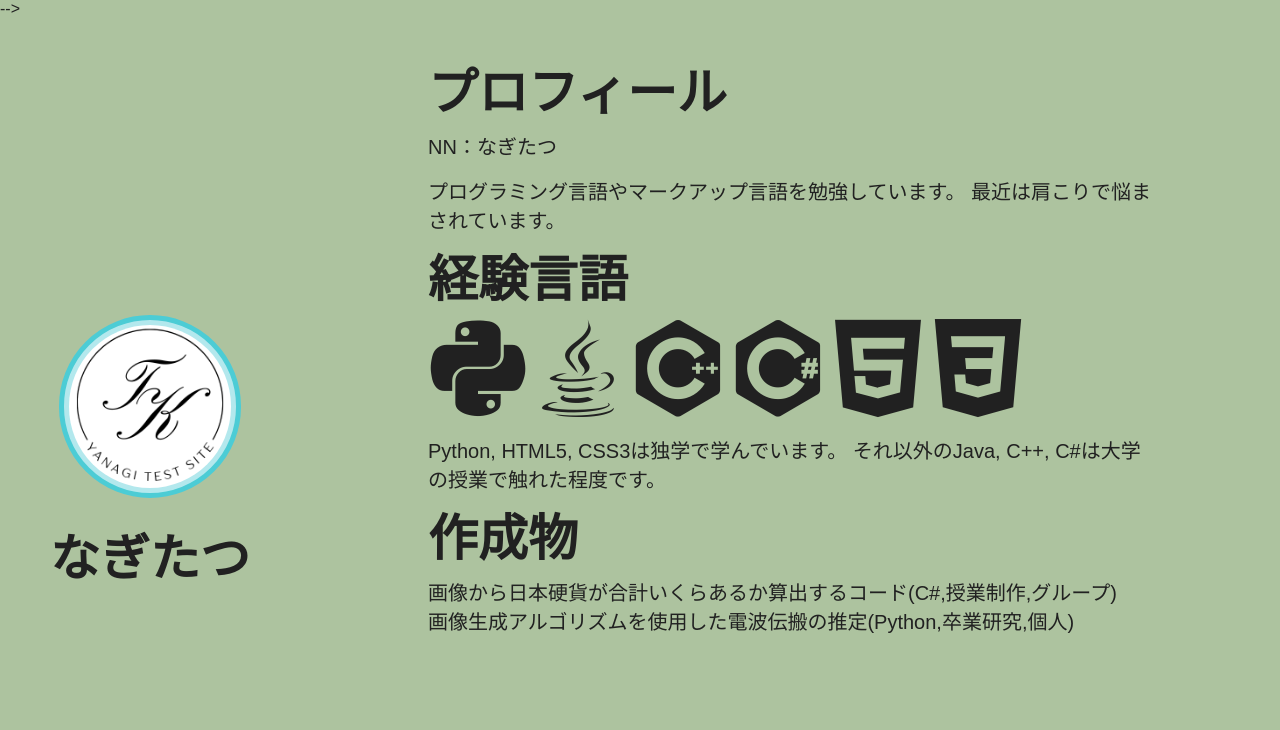
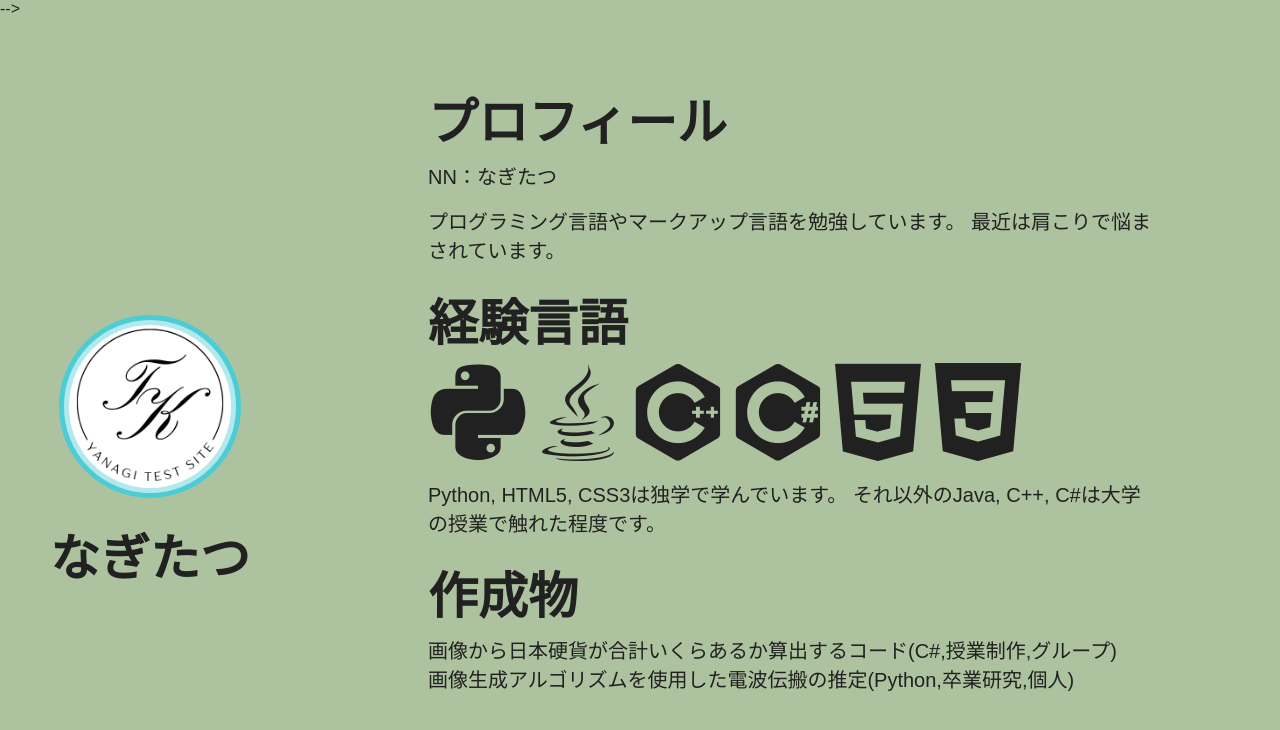
Before and after one commit to kt0228/kt0228.github.io, a Jekyll site: the page built from index.html, in a window 1280 px wide. Shown: the top 730 px of the page. Built offline with Jekyll 4.4.1, drawn with Linux system fonts in a browser that asks for light colours.

Commit message:
Update deco.css

```diff
--- a/style/deco.css
+++ b/style/deco.css
@@ -6,5 +6,5 @@ body{margin:0}
 .h4,h4{font-size:max(20px,calc(min(24px,17px + 1vw)))}
 .h5,h5{font-size:max(18px,calc(min(22px,15px + 1vw)))}
 .h6,h6{font-size:max(16px,calc(min(20px,13px + 1vw)))}
-h1{font-weight: bold;}
+h1{font-weight: bold;margin-top: 30px;}
 .p,p{font-size:max(16px,calc(min(20px,13px + 1vw)));margin-top:0;margin-bottom:1rem;}
```
